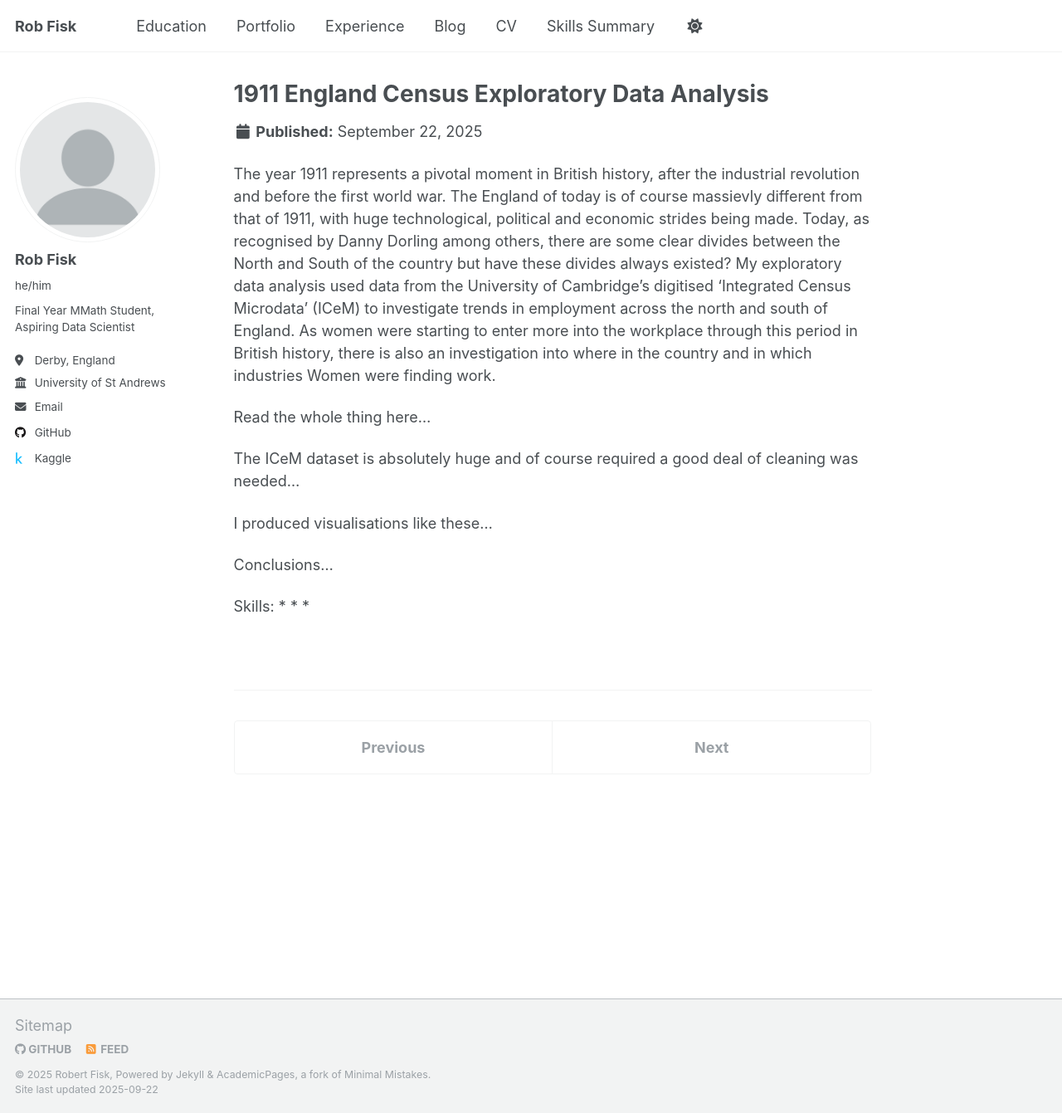
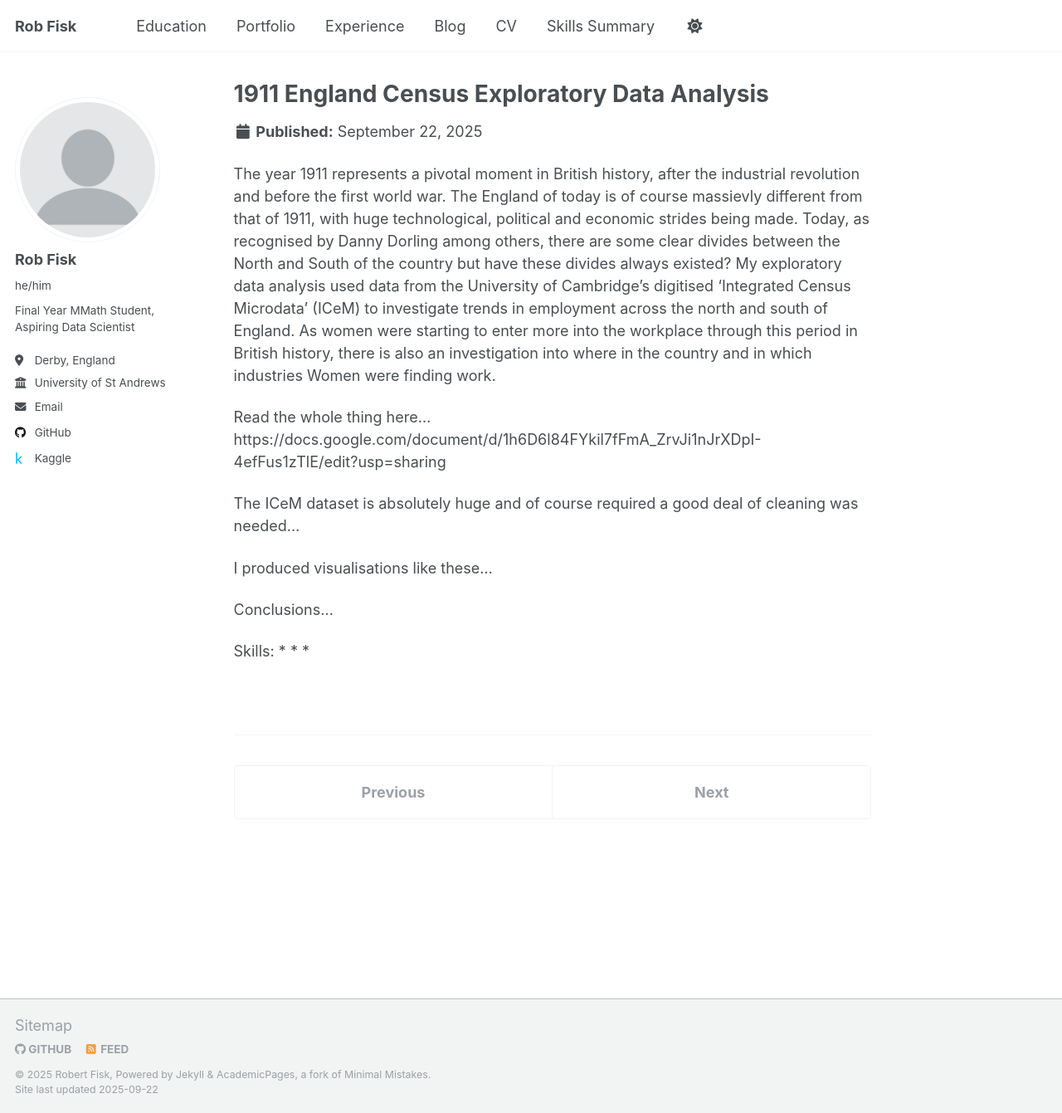
Before and after one commit to RobFisk/robfisk.github.io, a Jekyll site: the page built from _portfolio/Census-EDA.md, in a window 1280 px wide and 1341 px high. Shown: the whole window at 83% size. Built offline with Jekyll 4.4.1, drawn with Linux system fonts in a browser that asks for light colours; a script that is not in the unit is left out; some of the changed lines change nothing that is shown.

Commit message:
Update Census-EDA.md

```diff
--- a/_portfolio/Census-EDA.md
+++ b/_portfolio/Census-EDA.md
@@ -7,6 +7,7 @@
 The year 1911 represents a pivotal moment in British history, after the industrial revolution and before the first world war. The England of today is of course massievly different from that of 1911, with huge technological, political and economic strides being made. Today, as recognised by Danny Dorling among others, there are some clear divides between the North and South of the country but have these divides always existed? My exploratory data analysis used data from the University of Cambridge's digitised 'Integrated Census Microdata' (ICeM) to investigate trends in employment across the north and south of England. As women were starting to enter more into the workplace through this period in British history, there is also an investigation into where in the country and in which industries Women were finding work.
 
 Read the whole thing here...
+https://docs.google.com/document/d/1h6D6l84FYkil7fFmA_ZrvJi1nJrXDpI-4efFus1zTlE/edit?usp=sharing
 
 The ICeM dataset is absolutely huge and of course required a good deal of cleaning was needed...
 
```
